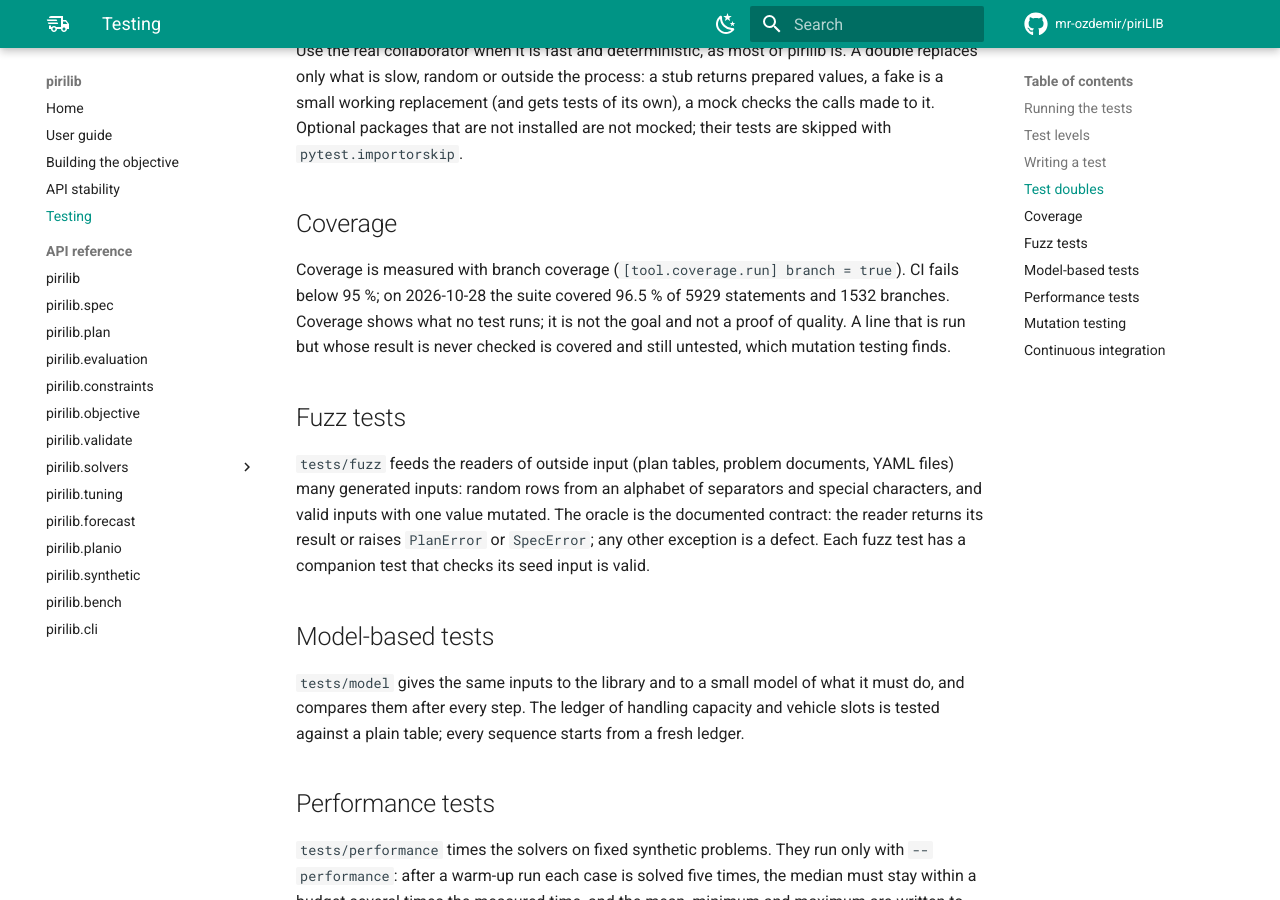
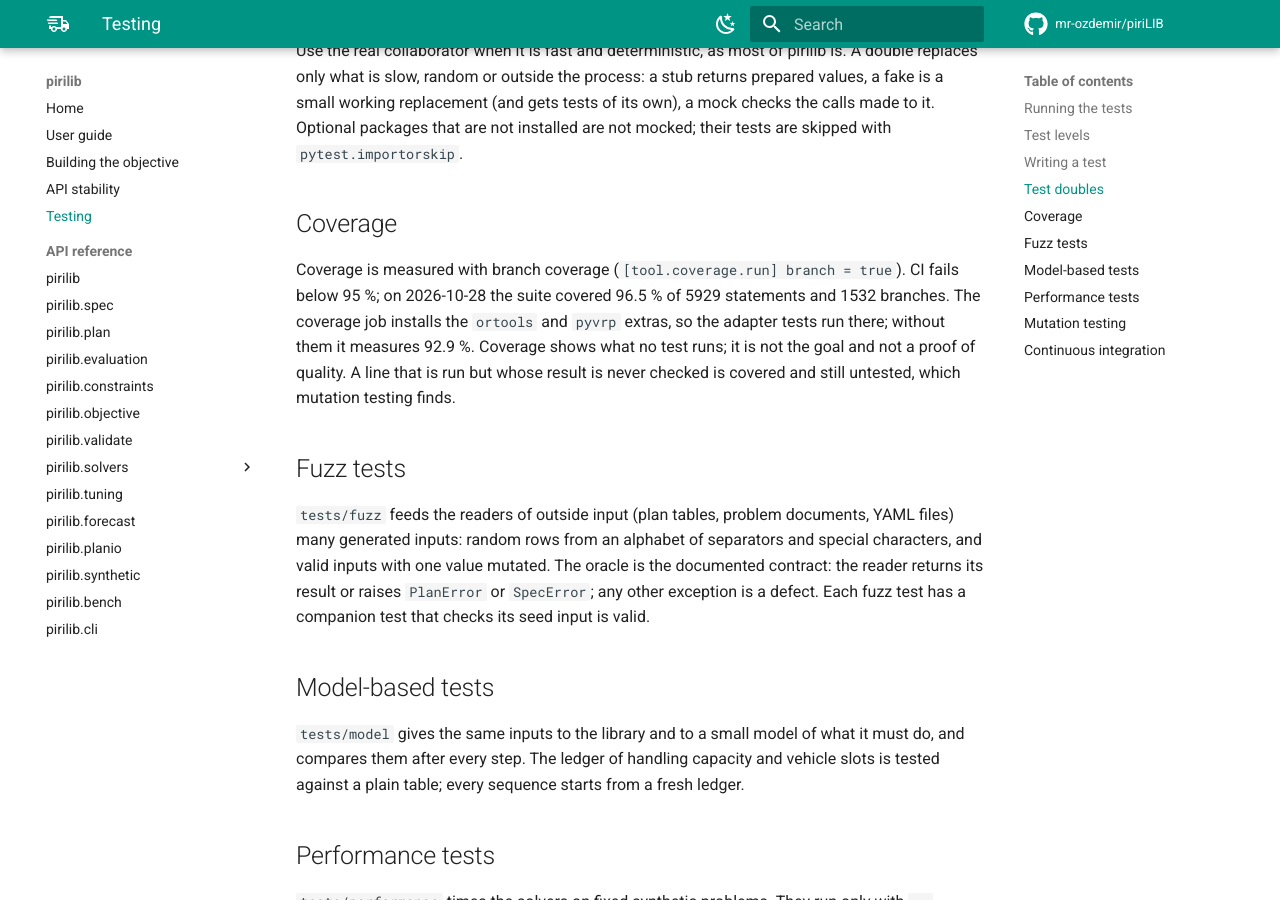
Before and after one commit to mr-ozdemir/piriLIB, an MkDocs documentation site: the page built from docs/testing.md, in a window 1280 px wide and 900 px high, scrolled down 1978 px. Built offline with MkDocs 1.6.1 and Material for MkDocs 9.7.7, drawn with Linux system fonts in a browser that asks for light colours; comment, search, counter and statistics services are not loaded.

Commit message:
Note the adapters in the coverage job

```diff
--- a/docs/testing.md
+++ b/docs/testing.md
@@ -79,7 +79,9 @@ installed are not mocked; their tests are skipped with `pytest.importorskip`.
 
 Coverage is measured with branch coverage (`[tool.coverage.run] branch = true`).
 CI fails below 95 %; on 2026-10-28 the suite covered 96.5 % of 5929 statements
-and 1532 branches. Coverage shows what no test runs; it is not the goal and
+and 1532 branches. The coverage job installs the `ortools` and `pyvrp`
+extras, so the adapter tests run there; without them it measures 92.9 %.
+Coverage shows what no test runs; it is not the goal and
 not a proof of quality. A line that is run but whose result is never checked is
 covered and still untested, which mutation testing finds.
 
```
